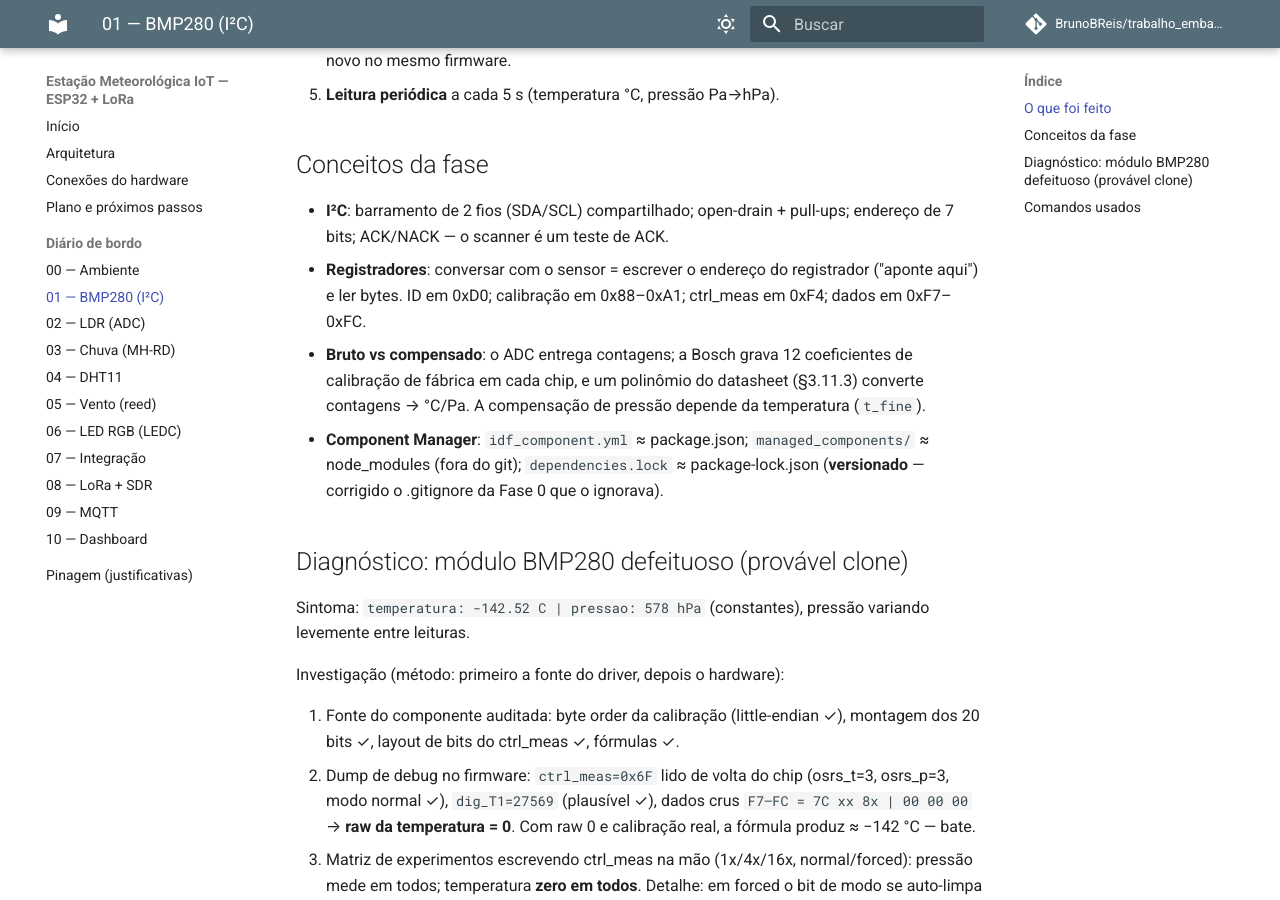
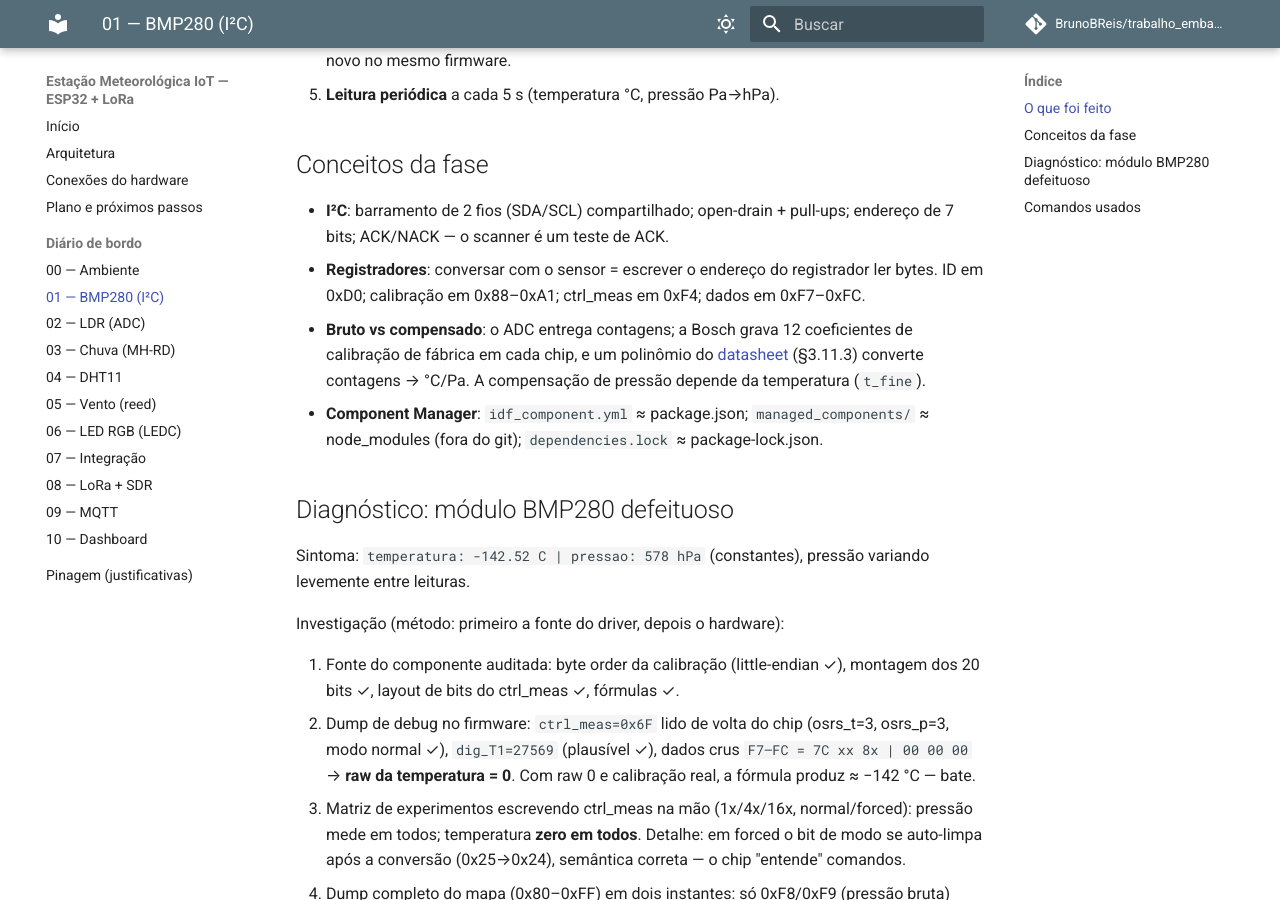
Before and after one commit to BrunoBReis/trabalho_embarcados, an MkDocs documentation site: the page built from docs/01-bmp280.md, in a window 1280 px wide and 900 px high, scrolled down 437 px. Built offline with MkDocs 1.6.1 and Material for MkDocs 9.7.7, drawn with Linux system fonts in a browser that asks for light colours; comment, search, counter and statistics services are not loaded.

Commit message:
docs: mais atualizacoes na escrita bmp280

```diff
--- a/docs/01-bmp280.md
+++ b/docs/01-bmp280.md
@@ -20,18 +20,17 @@
 - **I²C**: barramento de 2 fios (SDA/SCL) compartilhado; open-drain +
   pull-ups; endereço de 7 bits; ACK/NACK — o scanner é um teste de ACK.
 - **Registradores**: conversar com o sensor = escrever o endereço do
-  registrador ("aponte aqui") e ler bytes. ID em 0xD0; calibração em
+  registrador ler bytes. ID em 0xD0; calibração em
   0x88–0xA1; ctrl_meas em 0xF4; dados em 0xF7–0xFC.
 - **Bruto vs compensado**: o ADC entrega contagens; a Bosch grava 12
   coeficientes de calibração de fábrica em cada chip, e um polinômio do
-  datasheet (§3.11.3) converte contagens → °C/Pa. A compensação de
+  [datasheet](./fase1/BMP280_Datasheet.pdf) (§3.11.3)  converte contagens → °C/Pa. A compensação de
   pressão depende da temperatura (`t_fine`).
 - **Component Manager**: `idf_component.yml` ≈ package.json;
   `managed_components/` ≈ node_modules (fora do git);
-  `dependencies.lock` ≈ package-lock.json (**versionado** — corrigido
-  o .gitignore da Fase 0 que o ignorava).
+  `dependencies.lock` ≈ package-lock.json.
 
-## Diagnóstico: módulo BMP280 defeituoso (provável clone)
+## Diagnóstico: módulo BMP280 defeituoso
 
 Sintoma: `temperatura: -142.52 C | pressao: 578 hPa` (constantes),
 pressão variando levemente entre leituras.
```
